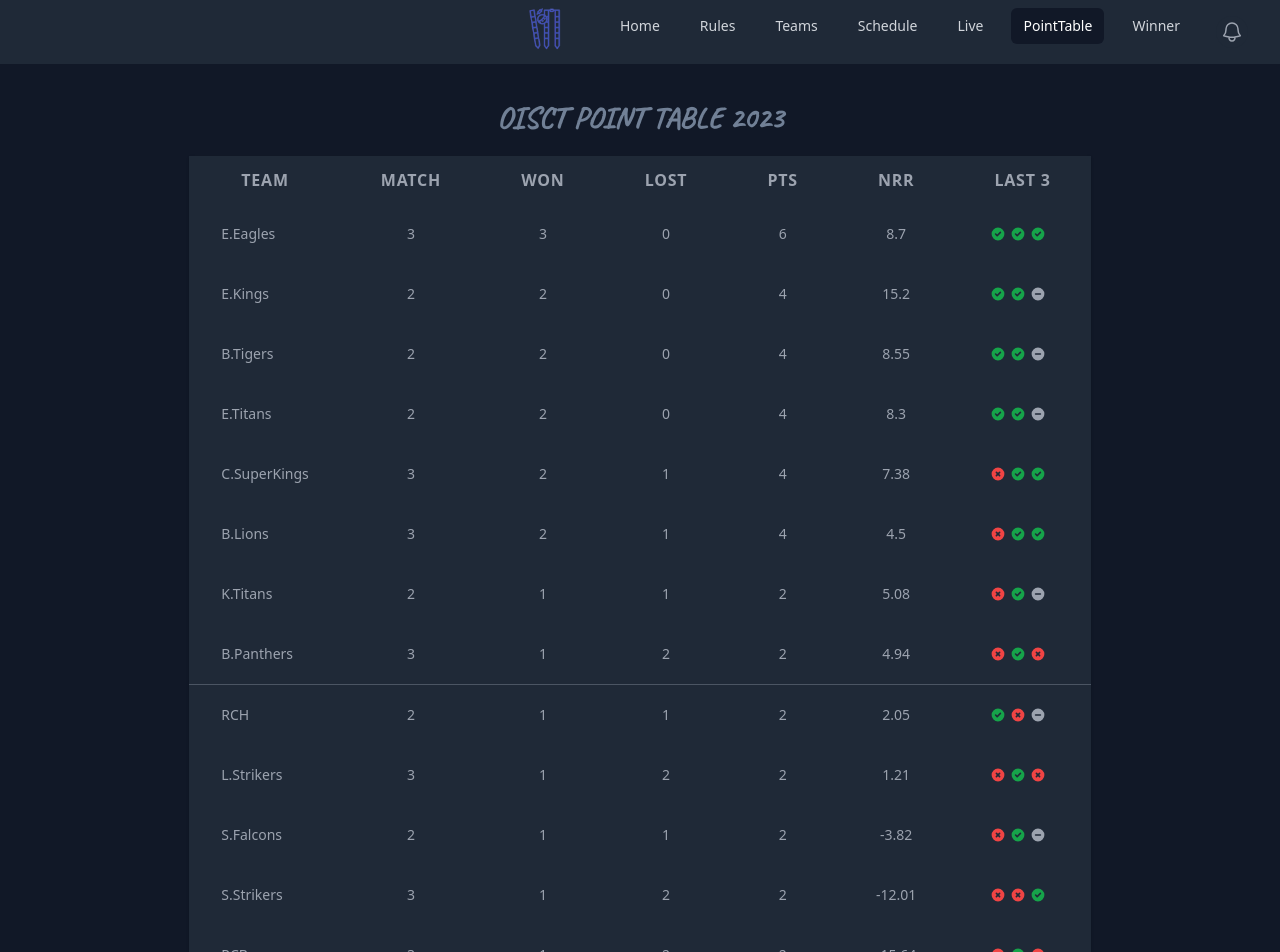
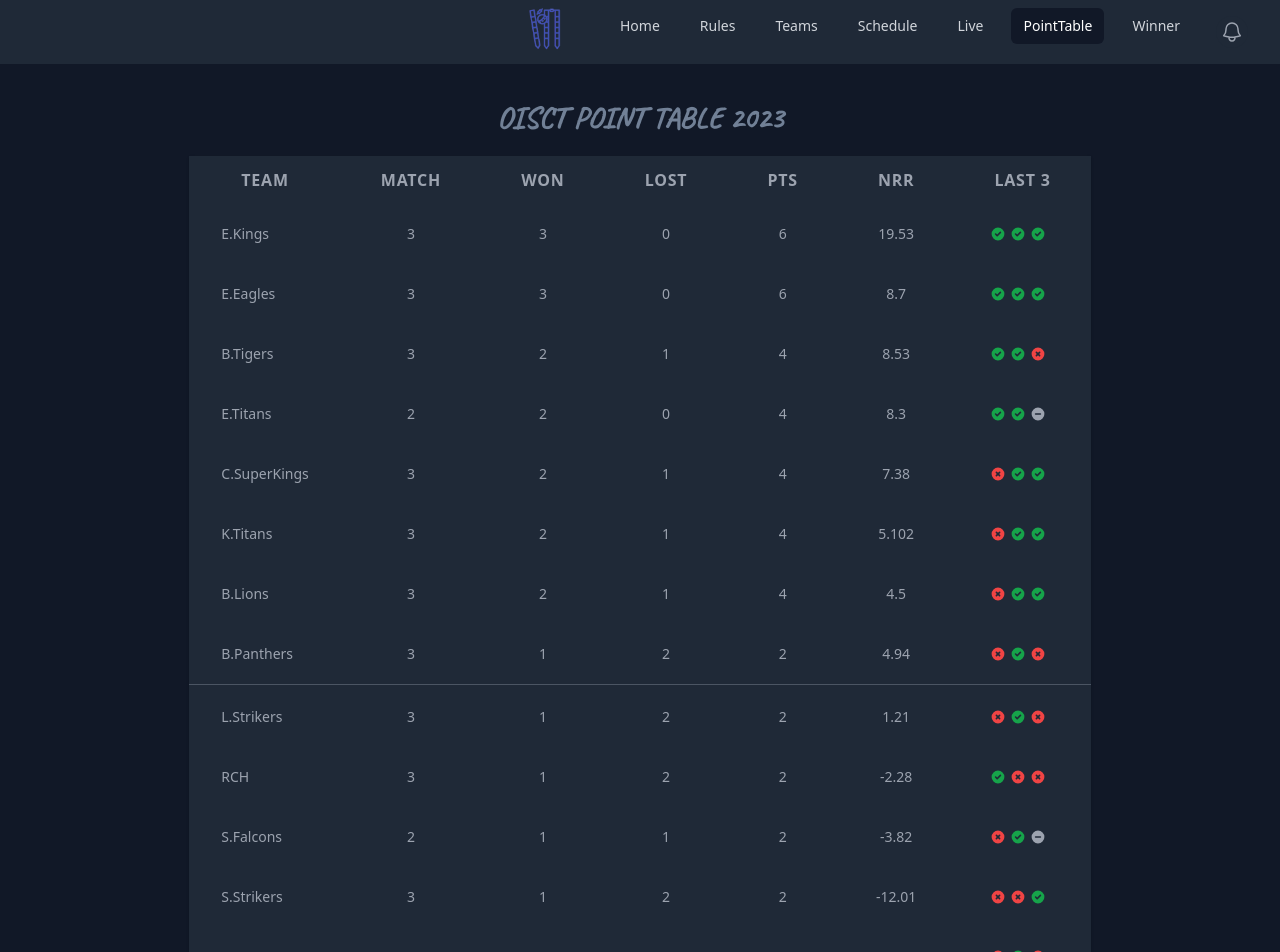
Before and after one commit to Dutt0408/my-project, a React (Create React App) app: page /PointTable in a window 1280 px wide. Shown: the top 952 px of the page. Built offline with nearby package versions, Linux system fonts and the light colour scheme; a web font is replaced by a local one.

Commit message:
Commit 102322

```diff
--- a/src/PointTable.js
+++ b/src/PointTable.js
@@ -116,12 +116,12 @@ export default function Schedule() {
     {
 
       teamName: "E.Kings",
-      match: 2,
-      won: 2,
+      match: 3,
+      won: 3,
       lost: 0,
-      NRR: 15.2,
-      pts: 4,
-      last3: "GPoint,GPoint,DPoint",
+      NRR: 19.53,
+      pts: 6,
+      last3: "GPoint,GPoint,GPoint",
     },
     {
 
@@ -175,12 +175,12 @@ export default function Schedule() {
     },
     {
       teamName: "B.Tigers",
-      match: 2,
+      match: 3,
       won: 2,
-      lost: 0,
-      NRR: 8.55,
+      lost: 1,
+      NRR: 8.53,
       pts: 4,
-      last3: "GPoint,GPoint,DPoint",
+      last3: "GPoint,GPoint,RPoint",
     },
     {
       teamName: "RCB",
@@ -236,12 +236,12 @@ export default function Schedule() {
 
 
       teamName: "K.Titans",
-      match: 2,
-      won: 1,
+      match: 3,
+      won: 2,
       lost: 1,
-      NRR: 5.08,
-      pts: 2,
-      last3: "RPoint,GPoint,DPoint",
+      NRR: 5.102,
+      pts: 4,
+      last3: "RPoint,GPoint,GPoint",
     },
     {
 
@@ -258,12 +258,12 @@ export default function Schedule() {
 
 
       teamName: "RCH",
-      match: 2,
+      match: 3,
       won: 1,
-      lost: 1,
-      NRR: 2.05,
+      lost: 2,
+      NRR: -2.28,
       pts: 2,
-      last3: "GPoint,RPoint,DPoint",
+      last3: "GPoint,RPoint,RPoint",
     },
     {
 
@@ -322,8 +322,11 @@ export default function Schedule() {
       <React.Fragment key={index}>
         <TeamRow {...team} />
         {index === 7 && (
-          <tr className="md:border-t md:border-gray-600"></tr>
-        )}
+  <tr className="md:border-t md:border-gray-600">
+    <td colSpan="7"></td>
+  </tr>
+)}
+
       </React.Fragment>
     ))}
   </tbody>
--- a/src/Schedule.js
+++ b/src/Schedule.js
@@ -28,8 +28,8 @@ const scheduleData = {
     { "Match": 18, "Team1": "LONDON STRIKERS", "Team2": "ETOBICOKE EAGLES", "TimeFrame": "3pm-4pm","Day": "Saturday","isOver": true,"ResultURL": "Result18.png","Winner":"ETOBICOKE EAGLES won!!" },
     { "Match": 19, "Team1": "S.SPARTANS", "Team2": "C. SUPER KINGS", "TimeFrame": "4pm-5pm","Day": "Saturday","isOver": true,"ResultURL": "Result19.png","Winner":"C.SK won!!" },
     { "Match": 20, "Team1": "S.STRIKERS", "Team2": "BRAMPTON PANTHERS", "TimeFrame": "5pm-6pm","Day": "Saturday","isOver": true,"ResultURL": "Result20.png","Winner":"S.Strikers won!!" },
-    { "Match": 21, "Team1": "ETOBICOKE KINGS", "Team2": "Royal Challangers.H", "TimeFrame": "6pm-7pm","Day": "Saturday","isOver": false,"ResultURL": "Result21.png","Winner":"" },
-    { "Match": 22, "Team1": "KITCHNER TITANS", "Team2": "BRAMPTON TIGERS", "TimeFrame": "7pm-8pm","Day": "Saturday","isOver": false,"ResultURL": "Result22.png","Winner":"" },
+    { "Match": 21, "Team1": "ETOBICOKE KINGS", "Team2": "Royal Challangers.H", "TimeFrame": "6pm-7pm","Day": "Saturday","isOver":true,"ResultURL": "Result21.png","Winner":"ETOBICOKE KINGS won!!" },
+    { "Match": 22, "Team1": "KITCHNER TITANS", "Team2": "BRAMPTON TIGERS", "TimeFrame": "7pm-8pm","Day": "Saturday","isOver": true,"ResultURL": "Result22.png","Winner":"KITCHNER TITANS won!!" },
     { "Match": 23, "Team1": "ETOBICOKE TITANS", "Team2": "ETOBICOKE CAPITALS", "TimeFrame": "8pm-9pm","Day": "Saturday","isOver": false,"ResultURL": "Result23.png","Winner":"" },
     { "Match": 24, "Team1": "S.WARRIORS", "Team2": "S.FALCONS", "TimeFrame": "9pm-10pm","Day": "Saturday","isOver": false,"ResultURL": "Result24.png","Winner":"" }
   ],
```
Also changed, not shown: public/Result21.png (added), public/Result22.png (added).
